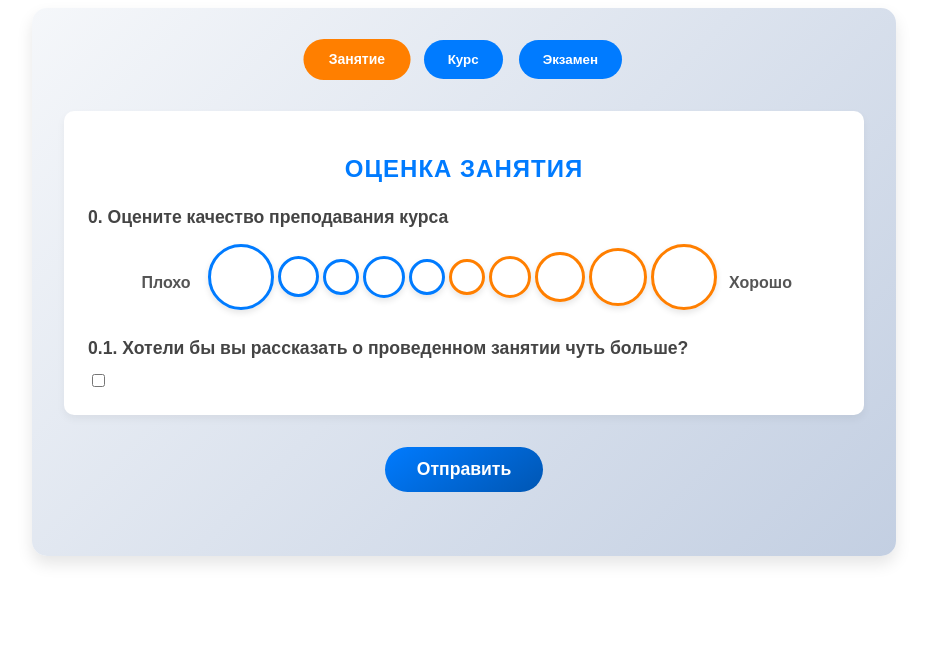
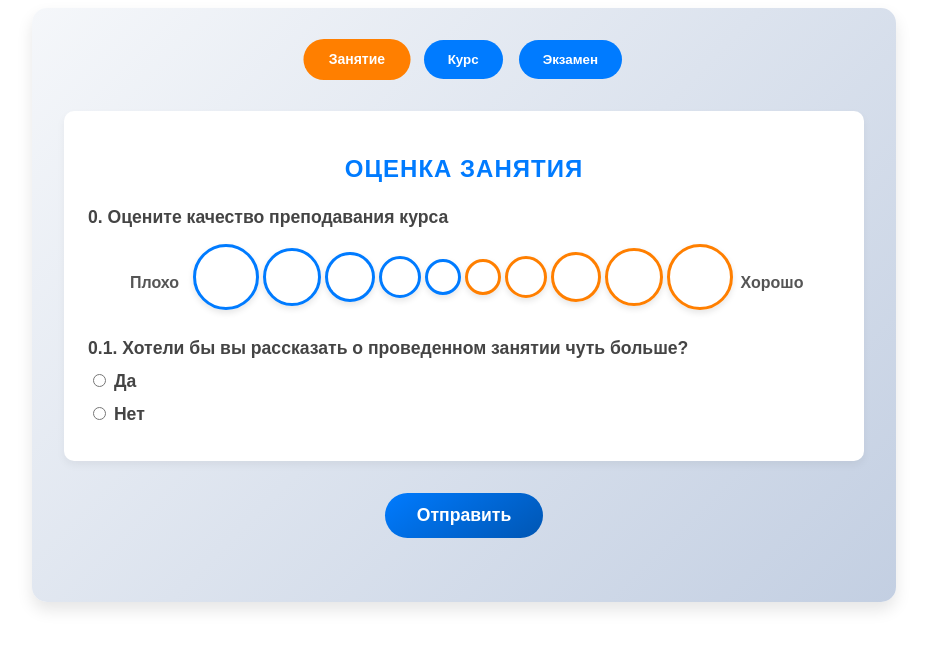
Before and after one commit to r1jesky/LectureLens-front, an Angular app: page / in a window 1280 px wide. Shown: the top 648 px of the page, without its empty margins (176-1103 px from the left). Built offline with nearby package versions, Linux system fonts and the light colour scheme.

Commit message:
о работает нормально

```diff
--- a/src/app/bubble-rating/bubble-rating.component.css
+++ b/src/app/bubble-rating/bubble-rating.component.css
@@ -62,16 +62,14 @@ label {
   color: #444;
 }
 
-/* Контейнер для строки с кругами и метками */
 .bubble-row {
   display: flex;
   align-items: center;
   justify-content: center;
-  gap: 0.75rem; /* Уменьшенный и более равномерный отступ */
+  gap: 0.5rem;
   margin: 1rem 0;
 }
 
-/* Стили для текстовых меток слева и справа */
 .bubble-label-left {
   font-size: 1rem;
   font-weight: bold;
@@ -79,6 +77,7 @@ label {
   min-width: 60px;
   text-align: center;
 }
+
 .bubble-label-right {
   font-size: 1rem;
   font-weight: bold;
@@ -92,8 +91,7 @@ label {
   flex-direction: row;
   align-items: center;
   justify-content: center;
-  gap: 0.25rem; /* Минимальный отступ для плавности */
-  flex-wrap: nowrap;
+  gap: 0.25rem;
 }
 
 .bubble-group label {
@@ -117,17 +115,14 @@ label {
   background: transparent;
 }
 
-/* Левее центра (синие контуры, уменьшаются до середины) */
 .bubble.left {
   border: 3px solid #007bff;
 }
 
-/* Правее центра (оранжевые контуры, увеличиваются от середины) */
 .bubble.right {
   border: 3px solid #ff7f00;
 }
 
-/* Заполнение цветом при выборе */
 input[type="radio"]:checked + .bubble.left {
   background: linear-gradient(145deg, #007bff, #0056b3);
   border: 3px solid #0056b3;
@@ -138,109 +133,70 @@ input[type="radio"]:checked + .bubble.right {
   border: 3px solid #ff7f00;
 }
 
-/* Размеры для шкалы 1-10 (плавный переход от 60px до 30px и обратно) */
-.bubble-group label:nth-child(1) .bubble.left {
+/* Динамические размеры для любого количества кругов */
+.bubble-group.scale-10 label:nth-child(1) .bubble,
+.bubble-group.scale-10 label:nth-child(10) .bubble {
   width: 60px;
   height: 60px;
   line-height: 60px;
 }
-.bubble-group label:nth-child(2) .bubble.left {
+.bubble-group.scale-10 label:nth-child(2) .bubble,
+.bubble-group.scale-10 label:nth-child(9) .bubble {
   width: 52px;
   height: 52px;
   line-height: 52px;
 }
-.bubble-group label:nth-child(3) .bubble.left {
+.bubble-group.scale-10 label:nth-child(3) .bubble,
+.bubble-group.scale-10 label:nth-child(8) .bubble {
   width: 44px;
   height: 44px;
   line-height: 44px;
 }
-.bubble-group label:nth-child(4) .bubble.left {
+.bubble-group.scale-10 label:nth-child(4) .bubble,
+.bubble-group.scale-10 label:nth-child(7) .bubble {
   width: 36px;
   height: 36px;
   line-height: 36px;
 }
-.bubble-group label:nth-child(5) .bubble.left {
+.bubble-group.scale-10 label:nth-child(5) .bubble,
+.bubble-group.scale-10 label:nth-child(6) .bubble {
   width: 30px;
   height: 30px;
   line-height: 30px;
 }
-.bubble-group label:nth-child(6) .bubble.right {
+
+.bubble-group.scale-5 label:nth-child(1) .bubble,
+.bubble-group.scale-5 label:nth-child(5) .bubble {
+  width: 60px;
+  height: 60px;
+  line-height: 60px;
+}
+.bubble-group.scale-5 label:nth-child(2) .bubble,
+.bubble-group.scale-5 label:nth-child(4) .bubble {
+  width: 40px;
+  height: 40px;
+  line-height: 40px;
+}
+.bubble-group.scale-5 label:nth-child(3) .bubble {
   width: 30px;
   height: 30px;
   line-height: 30px;
 }
-.bubble-group label:nth-child(7) .bubble.right {
-  width: 36px;
-  height: 36px;
-  line-height: 36px;
-}
-.bubble-group label:nth-child(8) .bubble.right {
-  width: 44px;
-  height: 44px;
-  line-height: 44px;
-}
-.bubble-group label:nth-child(9) .bubble.right {
-  width: 52px;
-  height: 52px;
-  line-height: 52px;
-}
-.bubble-group label:nth-child(10) .bubble.right {
-  width: 60px;
-  height: 60px;
-  line-height: 60px;
-}
 
-/* Для шкалы 1-5 (плавный переход) */
-.bubble-group label:nth-child(1) .bubble.left {
-  width: 60px;
-  height: 60px;
-  line-height: 60px;
-}
-.bubble-group label:nth-child(2) .bubble.left {
-  width: 45px;
-  height: 45px;
-  line-height: 45px;
-}
-.bubble-group label:nth-child(3) .bubble.left {
-  width: 30px;
-  height: 30px;
-  line-height: 30px;
-}
-.bubble-group label:nth-child(4) .bubble.right {
-  width: 45px;
-  height: 45px;
-  line-height: 45px;
-}
-.bubble-group label:nth-child(5) .bubble.right {
-  width: 60px;
-  height: 60px;
-  line-height: 60px;
-}
-
-/* Для шкалы 1-3 (плавный переход) */
-.bubble-group label:nth-child(1) .bubble.left {
+.bubble-group.scale-3 label:nth-child(1) .bubble,
+.bubble-group.scale-3 label:nth-child(3) .bubble {
   width: 50px;
   height: 50px;
   line-height: 50px;
 }
-.bubble-group label:nth-child(2) .bubble.left {
+.bubble-group.scale-3 label:nth-child(2) .bubble {
   width: 35px;
   height: 35px;
   line-height: 35px;
 }
-.bubble-group label:nth-child(3) .bubble.right {
-  width: 50px;
-  height: 50px;
-  line-height: 50px;
-}
 
-/* Для шкалы 1-2 (плавный переход) */
-.bubble-group label:nth-child(1) .bubble.left {
-  width: 60px;
-  height: 60px;
-  line-height: 60px;
-}
-.bubble-group label:nth-child(2) .bubble.right {
+.bubble-group.scale-2 label:nth-child(1) .bubble,
+.bubble-group.scale-2 label:nth-child(2) .bubble {
   width: 60px;
   height: 60px;
   line-height: 60px;
--- a/src/app/bubble-rating/bubble-rating.component.html
+++ b/src/app/bubble-rating/bubble-rating.component.html
@@ -27,8 +27,11 @@
         </div>
 
         <label>0.1. Хотели бы вы рассказать о проведенном занятии чуть больше?</label>
-        <input type="checkbox" [(ngModel)]="responses.section1.q01" [name]="'s1_q01'" (change)="onCheckboxChange('section1')" />
-        @if (responses.section1.q01) {
+        <div>
+          <label><input type="radio" [name]="'s1_q01'" [(ngModel)]="responses.section1.q01" [value]="'yes'" (change)="onCheckboxChange('section1')"> Да</label>
+          <label><input type="radio" [name]="'s1_q01'" [(ngModel)]="responses.section1.q01" [value]="'no'" (change)="onCheckboxChange('section1')"> Нет</label>
+        </div>
+        @if (responses.section1.q01 === 'yes') {
           <label>1. Как вы оцениваете свои знания по прохождению курса?</label>
           <div class="bubble-row">
             <span class="bubble-label-left">Плохо</span>
@@ -140,8 +143,11 @@
         </div>
 
         <label>0.1. Хотели бы вы рассказать о прошедших занятиях чуть больше?</label>
-        <input type="checkbox" [(ngModel)]="responses.section2.q01" [name]="'s2_q01'" (change)="onCheckboxChange('section2')" />
-        @if (responses.section2.q01) {
+        <div>
+          <label><input type="radio" [name]="'s2_q01'" [(ngModel)]="responses.section2.q01" [value]="'yes'" (change)="onCheckboxChange('section2')"> Да</label>
+          <label><input type="radio" [name]="'s2_q01'" [(ngModel)]="responses.section2.q01" [value]="'no'" (change)="onCheckboxChange('section2')"> Нет</label>
+        </div>
+        @if (responses.section2.q01 === 'yes') {
           <label>1. Как вы оцениваете свои знания по прохождению курса?</label>
           <div class="bubble-row">
             <span class="bubble-label-left">Плохо</span>
@@ -210,6 +216,24 @@
             <span class="bubble-label-right">Хорошо</span>
           </div>
           <textarea placeholder="Поясните ваш ответ" [(ngModel)]="responses.section2.q4c" [name]="'s2_q4c'"></textarea>
+
+          <label>5. Считаете ли вы, что объем самостоятельной работы оптимален?</label>
+          <div class="bubble-row">
+            <span class="bubble-label-left">Плохо</span>
+            <div class="bubble-group" [ngClass]="{'scale-5': true}">
+              @for (i of [1, 2, 3, 4, 5]; track trackByIndex($index)) {
+                <label>
+                  <input type="radio" [name]="'s2_q5'" [(ngModel)]="responses.section2.q5" [value]="i" />
+                  <span class="bubble" [ngClass]="{
+                    'left': i < 3,
+                    'right': i > 2
+                  }"></span>
+                </label>
+              }
+            </div>
+            <span class="bubble-label-right">Хорошо</span>
+          </div>
+          <textarea placeholder="Поясните ваш ответ" [(ngModel)]="responses.section2.q5c" [name]="'s2_q5c'"></textarea>
         }
       </div>
     }
--- a/src/app/bubble-rating/bubble-rating.component.ts
+++ b/src/app/bubble-rating/bubble-rating.component.ts
@@ -12,112 +12,45 @@ import { FormsModule } from '@angular/forms';
 export class BubbleRatingComponent {
   section = 1;
 
-  responses: {
+  responses = {
     section1: {
-      q0: number | null;
-      q01: boolean | null; // Изменил с 'yes' | 'no' на boolean для checkbox
-      q1: number | null;
-      q1c: string;
-      q2: number | null;
-      q3: number | null;
-      q3c: string;
-      q4: number | null;
-      q4c: string;
-      q5: number | null;
-      q5c: string;
-      q6: number | null;
-      q6c: string;
-      q7: number | null;
-      q7c: string;
-      q8: string;
-    };
-    section2: {
-      q0: number | null;
-      q01: boolean | null; // Изменил с 'yes' | 'no' на boolean для checkbox
-      q1: number | null;
-      q1c: string;
-      q2: number | null;
-      q3: number | null;
-      q3c: string;
-      q4: number | null;
-      q4c: string;
-      q5: number | null;
-      q5c: string;
-      q6: number | null;
-      q6c: string;
-      q7: number | null;
-      q8: number | null;
-      q8c: string;
-      q9: number | null;
-      q9c: string;
-      q10: string;
-      q11: number | null;
-    };
-    section3: {
-      q0: number | null; // Исправил на q0 вместо q1 для первой оценки
-      q0c: string;
-      q1: number | null;
-      q1c: string;
-      q2: number | null;
-      q2c: string;
-      q3: 'yes' | 'partial' | 'no' | null;
-      q4: number | null;
-      q4c: string;
-      q5: string;
-    };
-  } = {
-    section1: {
-      q0: null,
-      q01: false, // Инициализируем как false для checkbox
-      q1: null,
+      q0: null as number | null,
+      q01: null as 'yes' | 'no' | null,
+      q1: null as number | null,
       q1c: '',
-      q2: null,
-      q3: null,
+      q2: null as number | null,
+      q3: null as number | null,
       q3c: '',
-      q4: null,
+      q4: null as number | null,
       q4c: '',
-      q5: null,
-      q5c: '',
-      q6: null,
-      q6c: '',
-      q7: null,
-      q7c: '',
-      q8: ''
+      q5: null as number | null,
+      q5c: ''
     },
     section2: {
-      q0: null,
-      q01: false, // Инициализируем как false для checkbox
-      q1: null,
+      q0: null as number | null,
+      q01: null as 'yes' | 'no' | null,
+      q1: null as number | null,
       q1c: '',
-      q2: null,
-      q3: null,
+      q2: null as number | null,
+      q3: null as number | null,
       q3c: '',
-      q4: null,
+      q4: null as number | null,
       q4c: '',
-      q5: null,
-      q5c: '',
-      q6: null,
-      q6c: '',
-      q7: null,
-      q8: null,
-      q8c: '',
-      q9: null,
-      q9c: '',
-      q10: '',
-      q11: null
+      q5: null as number | null,
+      q5c: ''
     },
     section3: {
-      q0: null,
+      q0: null as number | null,
       q0c: '',
-      q1: null,
+      q1: null as number | null,
       q1c: '',
-      q2: null,
+      q2: null as number | null,
       q2c: '',
       q3: null as 'yes' | 'partial' | 'no' | null,
-      q4: null,
+      q4: null as number | null,
       q4c: '',
-      q5: '',
-    },
+      q5: ''
+    }
   };
 
   select(section: number) {
@@ -125,14 +58,13 @@ export class BubbleRatingComponent {
   }
 
   submit() {
-    console.log('Submitted responses:', this.responses);
-    alert('Ответы отправлены! (Смотри консоль)');
+    console.log('Submitted:', this.responses);
+    alert('Отправлено! Смотри консоль.');
   }
 
   trackByIndex = (index: number) => index;
 
   onCheckboxChange(section: string) {
-    // Можно добавить логику, если нужно, например, сброс значений при снятии галочки
     if (section === 'section1' && !this.responses.section1.q01) {
       this.responses.section1.q1 = null;
       this.responses.section1.q1c = '';
@@ -151,6 +83,8 @@ export class BubbleRatingComponent {
       this.responses.section2.q3c = '';
       this.responses.section2.q4 = null;
       this.responses.section2.q4c = '';
+      this.responses.section2.q5 = null;
+      this.responses.section2.q5c = '';
     }
   }
 }
```
